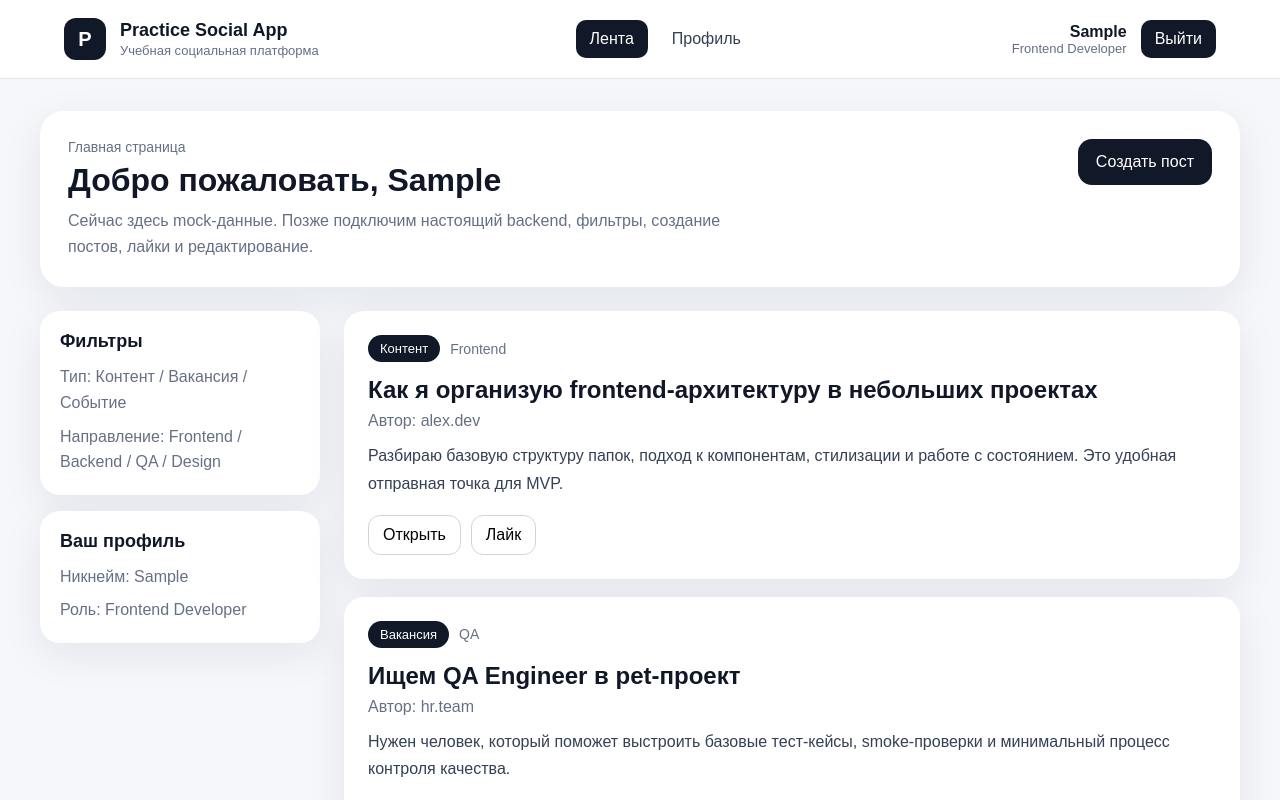
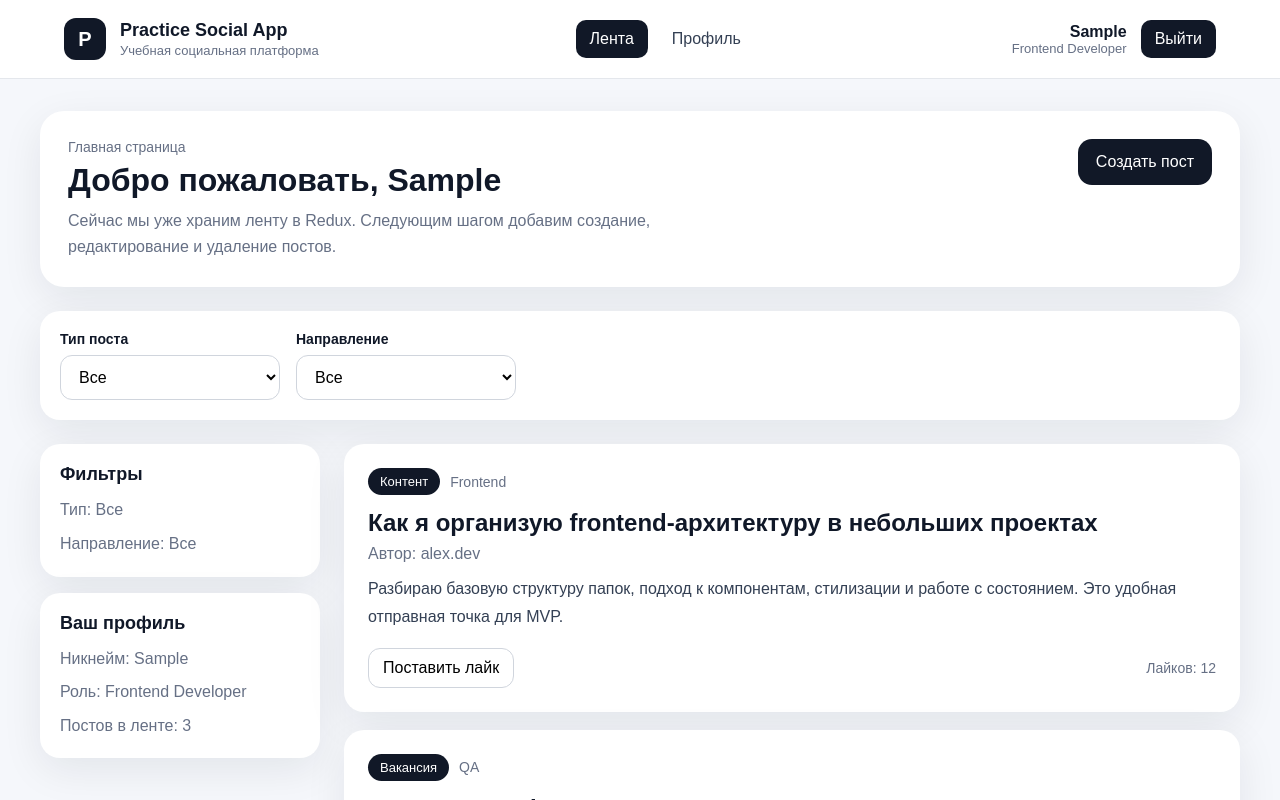
Before and after one commit to vddshk/practic-zuzex, a React (Vite) app in the folder client/: page / in a window 1280 px wide. Both pictures are taken after typing "Sample", "Sample123" into the empty fields and a click on the button "Войти". Shown: the top 800 px of the page. Built offline with nearby package versions, Linux system fonts and the light colour scheme.

Commit message:
feat: add feed state filters and post cards

```diff
--- /dev/null
+++ b/client/src/components/FilterBar/FilterBar.scss
@@ -0,0 +1,28 @@
+.filter-bar {
+  display: flex;
+  gap: 16px;
+  flex-wrap: wrap;
+  padding: 20px;
+  border-radius: 20px;
+  background-color: #ffffff;
+  box-shadow: 0 12px 40px rgba(16, 24, 40, 0.08);
+}
+
+.filter-bar__group {
+  display: flex;
+  flex-direction: column;
+  gap: 8px;
+  min-width: 220px;
+}
+
+.filter-bar__label {
+  font-size: 14px;
+  font-weight: 600;
+}
+
+.filter-bar__select {
+  border: 1px solid #d0d5dd;
+  border-radius: 12px;
+  padding: 12px 14px;
+  background-color: #ffffff;
+}
--- /dev/null
+++ b/client/src/components/FilterBar/FilterBar.tsx
@@ -0,0 +1,64 @@
+import { setDirectionFilter, setTypeFilter } from '../../store/feedSlice'
+import { useAppDispatch, useAppSelector } from '../../store/hooks'
+import type { PostDirection, PostType } from '../../types/post'
+import './FilterBar.scss'
+
+const typeOptions: Array<PostType | 'Все'> = ['Все', 'Контент', 'Событие', 'Вакансия']
+const directionOptions: Array<PostDirection | 'Все'> = [
+  'Все',
+  'Frontend',
+  'Backend',
+  'QA',
+  'Design',
+  'Management',
+  'HR',
+]
+
+export function FilterBar() {
+  const dispatch = useAppDispatch()
+  const filters = useAppSelector((state) => state.feed.filters)
+
+  return (
+    <div className="filter-bar">
+      <div className="filter-bar__group">
+        <label className="filter-bar__label" htmlFor="postType">
+          Тип поста
+        </label>
+
+        <select
+          id="postType"
+          className="filter-bar__select"
+          value={filters.type}
+          onChange={(e) => dispatch(setTypeFilter(e.target.value as PostType | 'Все'))}
+        >
+          {typeOptions.map((option) => (
+            <option key={option} value={option}>
+              {option}
+            </option>
+          ))}
+        </select>
+      </div>
+
+      <div className="filter-bar__group">
+        <label className="filter-bar__label" htmlFor="postDirection">
+          Направление
+        </label>
+
+        <select
+          id="postDirection"
+          className="filter-bar__select"
+          value={filters.direction}
+          onChange={(e) =>
+            dispatch(setDirectionFilter(e.target.value as PostDirection | 'Все'))
+          }
+        >
+          {directionOptions.map((option) => (
+            <option key={option} value={option}>
+              {option}
+            </option>
+          ))}
+        </select>
+      </div>
+    </div>
+  )
+}
--- /dev/null
+++ b/client/src/components/PostCard/PostCard.scss
@@ -0,0 +1,69 @@
+.post-card {
+  padding: 24px;
+  border-radius: 20px;
+  background-color: #ffffff;
+  box-shadow: 0 12px 40px rgba(16, 24, 40, 0.08);
+}
+
+.post-card__meta {
+  display: flex;
+  align-items: center;
+  gap: 10px;
+  margin-bottom: 14px;
+}
+
+.post-card__badge {
+  border-radius: 999px;
+  padding: 6px 12px;
+  background-color: #111827;
+  color: #ffffff;
+  font-size: 13px;
+}
+
+.post-card__direction {
+  color: #667085;
+  font-size: 14px;
+}
+
+.post-card__title {
+  margin: 0 0 8px;
+  font-size: 24px;
+}
+
+.post-card__author {
+  margin: 0 0 12px;
+  color: #667085;
+}
+
+.post-card__content {
+  margin: 0;
+  color: #344054;
+  line-height: 1.7;
+}
+
+.post-card__footer {
+  display: flex;
+  align-items: center;
+  justify-content: space-between;
+  gap: 12px;
+  margin-top: 18px;
+}
+
+.post-card__like-button {
+  border: 1px solid #d0d5dd;
+  border-radius: 12px;
+  padding: 10px 14px;
+  background-color: #ffffff;
+  cursor: pointer;
+}
+
+.post-card__like-button.active {
+  background-color: #111827;
+  color: #ffffff;
+  border-color: #111827;
+}
+
+.post-card__likes {
+  color: #667085;
+  font-size: 14px;
+}
--- /dev/null
+++ b/client/src/components/PostCard/PostCard.tsx
@@ -0,0 +1,39 @@
+import { toggleLike } from '../../store/feedSlice'
+import { useAppDispatch } from '../../store/hooks'
+import type { Post } from '../../types/post'
+import './PostCard.scss'
+
+type PostCardProps = {
+  post: Post
+}
+
+export function PostCard({ post }: PostCardProps) {
+  const dispatch = useAppDispatch()
+
+  return (
+    <article className="post-card">
+      <div className="post-card__meta">
+        <span className="post-card__badge">{post.type}</span>
+        <span className="post-card__direction">{post.direction}</span>
+      </div>
+
+      <h3 className="post-card__title">{post.title}</h3>
+
+      <p className="post-card__author">Автор: {post.author}</p>
+
+      <p className="post-card__content">{post.content}</p>
+
+      <div className="post-card__footer">
+        <button
+          type="button"
+          className={`post-card__like-button ${post.isLikedByUser ? 'active' : ''}`}
+          onClick={() => dispatch(toggleLike(post.id))}
+        >
+          {post.isLikedByUser ? 'Убрать лайк' : 'Поставить лайк'}
+        </button>
+
+        <span className="post-card__likes">Лайков: {post.likes}</span>
+      </div>
+    </article>
+  )
+}
--- a/client/src/pages/FeedPage/FeedPage.scss
+++ b/client/src/pages/FeedPage/FeedPage.scss
@@ -83,61 +83,21 @@
   gap: 18px;
 }
 
-.feed-page__card {
-  padding: 24px;
+.feed-page__empty {
+  padding: 32px;
   border-radius: 20px;
   background-color: #ffffff;
   box-shadow: 0 12px 40px rgba(16, 24, 40, 0.08);
 }
 
-.feed-page__card-meta {
-  display: flex;
-  align-items: center;
-  gap: 10px;
-  margin-bottom: 14px;
+.feed-page__empty-title {
+  margin: 0 0 8px;
+  font-size: 22px;
 }
 
-.feed-page__badge {
-  border-radius: 999px;
-  padding: 6px 12px;
-  background-color: #111827;
-  color: #ffffff;
-  font-size: 13px;
-}
-
-.feed-page__direction {
+.feed-page__empty-text {
+  margin: 0;
   color: #667085;
-  font-size: 14px;
-}
-
-.feed-page__card-title {
-  margin: 0 0 8px;
-  font-size: 24px;
-}
-
-.feed-page__card-author {
-  margin: 0 0 12px;
-  color: #667085;
-}
-
-.feed-page__card-preview {
-  margin: 0;
-  color: #344054;
-  line-height: 1.7;
-}
-
-.feed-page__card-footer {
-  display: flex;
-  gap: 10px;
-  margin-top: 18px;
-}
-
-.feed-page__secondary-button {
-  border: 1px solid #d0d5dd;
-  border-radius: 12px;
-  padding: 10px 14px;
-  background-color: #ffffff;
-  cursor: pointer;
 }
 
 @media (max-width: 960px) {
@@ -154,8 +114,4 @@
   .feed-page__title {
     font-size: 26px;
   }
-
-  .feed-page__card-title {
-    font-size: 20px;
-  }
 }
--- a/client/src/pages/FeedPage/FeedPage.tsx
+++ b/client/src/pages/FeedPage/FeedPage.tsx
@@ -1,38 +1,20 @@
+import { FilterBar } from '../../components/FilterBar/FilterBar'
+import { PostCard } from '../../components/PostCard/PostCard'
 import { useAppSelector } from '../../store/hooks'
 import './FeedPage.scss'
 
-const mockPosts = [
-  {
-    id: '1',
-    title: 'Как я организую frontend-архитектуру в небольших проектах',
-    author: 'alex.dev',
-    type: 'Контент',
-    direction: 'Frontend',
-    preview:
-      'Разбираю базовую структуру папок, подход к компонентам, стилизации и работе с состоянием. Это удобная отправная точка для MVP.',
-  },
-  {
-    id: '2',
-    title: 'Ищем QA Engineer в pet-проект',
-    author: 'hr.team',
-    type: 'Вакансия',
-    direction: 'QA',
-    preview:
-      'Нужен человек, который поможет выстроить базовые тест-кейсы, smoke-проверки и минимальный процесс контроля качества.',
-  },
-  {
-    id: '3',
-    title: 'Небольшой meetup по backend-разработке',
-    author: 'node.group',
-    type: 'Событие',
-    direction: 'Backend',
-    preview:
-      'Поговорим про API, архитектуру модулей, аутентификацию и типичные ошибки при построении первых серверных приложений.',
-  },
-]
-
 export function FeedPage() {
   const user = useAppSelector((state) => state.auth.user)
+  const posts = useAppSelector((state) => state.feed.posts)
+  const filters = useAppSelector((state) => state.feed.filters)
+
+  const filteredPosts = posts.filter((post) => {
+    const matchesType = filters.type === 'Все' || post.type === filters.type
+    const matchesDirection =
+      filters.direction === 'Все' || post.direction === filters.direction
+
+    return matchesType && matchesDirection
+  })
 
   return (
     <section className="feed-page">
@@ -41,8 +23,8 @@ export function FeedPage() {
           <p className="feed-page__eyebrow">Главная страница</p>
           <h1 className="feed-page__title">Добро пожаловать, {user?.nickname}</h1>
           <p className="feed-page__subtitle">
-            Сейчас здесь mock-данные. Позже подключим настоящий backend, фильтры,
-            создание постов, лайки и редактирование.
+            Сейчас мы уже храним ленту в Redux. Следующим шагом добавим создание,
+            редактирование и удаление постов.
           </p>
         </div>
 
@@ -51,48 +33,35 @@ export function FeedPage() {
         </button>
       </div>
 
+      <FilterBar />
+
       <div className="feed-page__grid">
         <aside className="feed-page__sidebar">
           <div className="feed-page__panel">
             <h2 className="feed-page__panel-title">Фильтры</h2>
-            <p className="feed-page__panel-text">Тип: Контент / Вакансия / Событие</p>
-            <p className="feed-page__panel-text">
-              Направление: Frontend / Backend / QA / Design
-            </p>
+            <p className="feed-page__panel-text">Тип: {filters.type}</p>
+            <p className="feed-page__panel-text">Направление: {filters.direction}</p>
           </div>
 
           <div className="feed-page__panel">
             <h2 className="feed-page__panel-title">Ваш профиль</h2>
             <p className="feed-page__panel-text">Никнейм: {user?.nickname}</p>
             <p className="feed-page__panel-text">Роль: {user?.role}</p>
+            <p className="feed-page__panel-text">Постов в ленте: {filteredPosts.length}</p>
           </div>
         </aside>
 
         <div className="feed-page__content">
-          {mockPosts.map((post) => (
-            <article key={post.id} className="feed-page__card">
-              <div className="feed-page__card-meta">
-                <span className="feed-page__badge">{post.type}</span>
-                <span className="feed-page__direction">{post.direction}</span>
-              </div>
-
-              <h3 className="feed-page__card-title">{post.title}</h3>
-
-              <p className="feed-page__card-author">Автор: {post.author}</p>
-
-              <p className="feed-page__card-preview">{post.preview}</p>
-
-              <div className="feed-page__card-footer">
-                <button type="button" className="feed-page__secondary-button">
-                  Открыть
-                </button>
-
-                <button type="button" className="feed-page__secondary-button">
-                  Лайк
-                </button>
-              </div>
-            </article>
-          ))}
+          {filteredPosts.length > 0 ? (
+            filteredPosts.map((post) => <PostCard key={post.id} post={post} />)
+          ) : (
+            <div className="feed-page__empty">
+              <h3 className="feed-page__empty-title">Ничего не найдено</h3>
+              <p className="feed-page__empty-text">
+                Попробуй изменить фильтры и посмотреть другие посты.
+              </p>
+            </div>
+          )}
         </div>
       </div>
     </section>
--- /dev/null
+++ b/client/src/store/feedSlice.ts
@@ -0,0 +1,87 @@
+import { createSlice, type PayloadAction } from '@reduxjs/toolkit'
+import type { Post, PostDirection, PostType } from '../types/post'
+
+type FeedFilters = {
+  type: PostType | 'Все'
+  direction: PostDirection | 'Все'
+}
+
+type FeedState = {
+  posts: Post[]
+  filters: FeedFilters
+}
+
+const initialPosts: Post[] = [
+  {
+    id: '1',
+    title: 'Как я организую frontend-архитектуру в небольших проектах',
+    content:
+      'Разбираю базовую структуру папок, подход к компонентам, стилизации и работе с состоянием. Это удобная отправная точка для MVP.',
+    author: 'alex.dev',
+    type: 'Контент',
+    direction: 'Frontend',
+    likes: 12,
+    isLikedByUser: false,
+  },
+  {
+    id: '2',
+    title: 'Ищем QA Engineer в pet-проект',
+    content:
+      'Нужен человек, который поможет выстроить базовые тест-кейсы, smoke-проверки и минимальный процесс контроля качества.',
+    author: 'hr.team',
+    type: 'Вакансия',
+    direction: 'QA',
+    likes: 5,
+    isLikedByUser: false,
+  },
+  {
+    id: '3',
+    title: 'Небольшой meetup по backend-разработке',
+    content:
+      'Поговорим про API, архитектуру модулей, аутентификацию и типичные ошибки при построении первых серверных приложений.',
+    author: 'node.group',
+    type: 'Событие',
+    direction: 'Backend',
+    likes: 8,
+    isLikedByUser: true,
+  },
+]
+
+const initialState: FeedState = {
+  posts: initialPosts,
+  filters: {
+    type: 'Все',
+    direction: 'Все',
+  },
+}
+
+const feedSlice = createSlice({
+  name: 'feed',
+  initialState,
+  reducers: {
+    setTypeFilter(state, action: PayloadAction<PostType | 'Все'>) {
+      state.filters.type = action.payload
+    },
+    setDirectionFilter(state, action: PayloadAction<PostDirection | 'Все'>) {
+      state.filters.direction = action.payload
+    },
+    toggleLike(state, action: PayloadAction<string>) {
+      const post = state.posts.find((item) => item.id === action.payload)
+
+      if (!post) {
+        return
+      }
+
+      if (post.isLikedByUser) {
+        post.isLikedByUser = false
+        post.likes -= 1
+      } else {
+        post.isLikedByUser = true
+        post.likes += 1
+      }
+    },
+  },
+})
+
+export const { setTypeFilter, setDirectionFilter, toggleLike } = feedSlice.actions
+export const feedReducer = feedSlice.reducer
--- a/client/src/store/store.ts
+++ b/client/src/store/store.ts
@@ -1,9 +1,11 @@
 import { configureStore } from '@reduxjs/toolkit'
 import { authReducer } from './authSlice'
+import { feedReducer } from './feedSlice'
 
 export const store = configureStore({
   reducer: {
     auth: authReducer,
+    feed: feedReducer,
   },
 })
 
--- /dev/null
+++ b/client/src/types/post.ts
@@ -0,0 +1,21 @@
+export type PostType = 'Контент' | 'Событие' | 'Вакансия'
+
+export type PostDirection =
+  | 'Frontend'
+  | 'Backend'
+  | 'QA'
+  | 'Design'
+  | 'Management'
+  | 'HR'
+
+export type Post = {
+  id: string
+  title: string
+  content: string
+  author: string
+  type: PostType
+  direction: PostDirection
+  likes: number
+  isLikedByUser: boolean
+  previewImage?: string
+}
```
